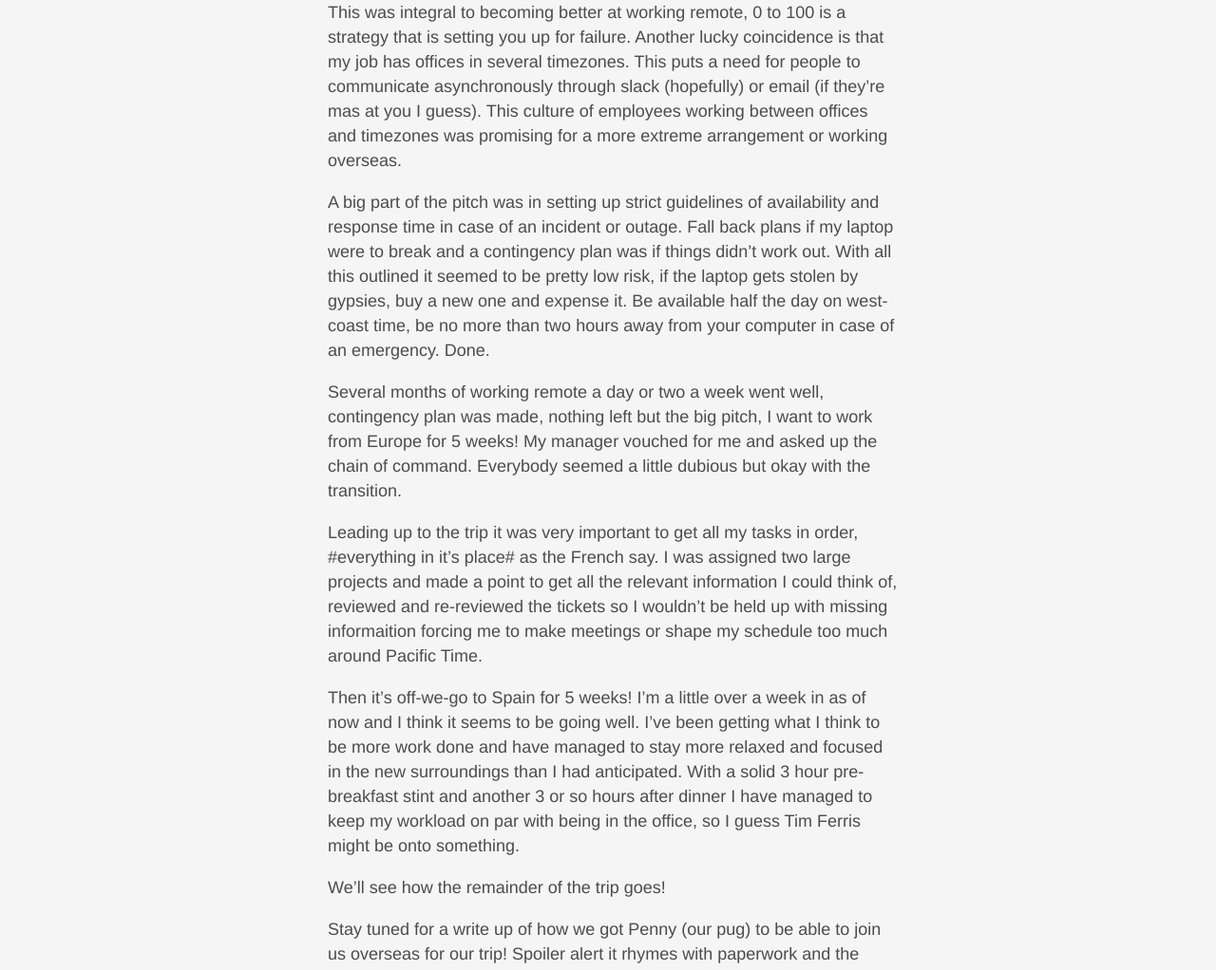
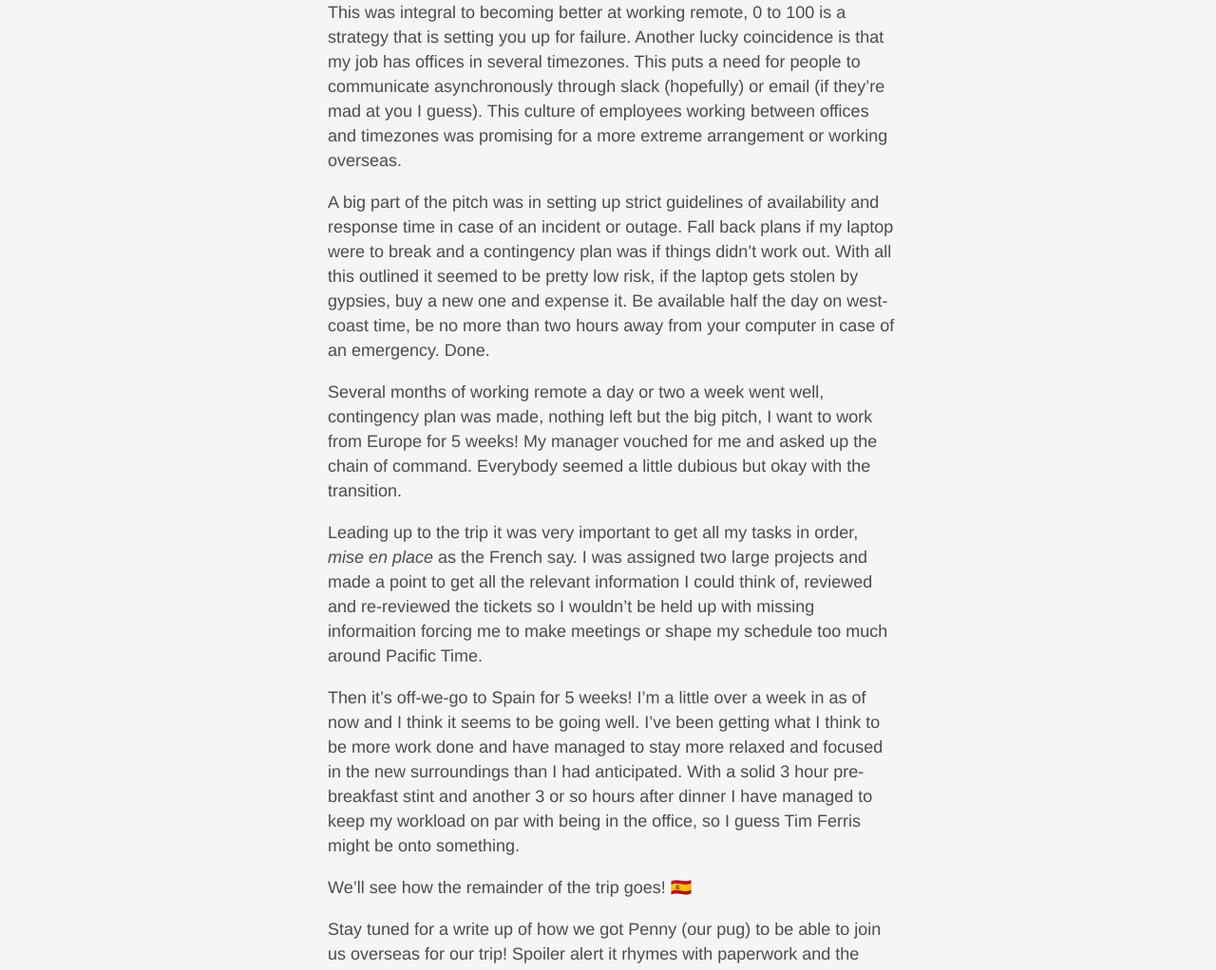
Before and after one commit to lame/five_weeks_abroad, a Jekyll site: the page built from _posts/2017-09-17-the-one-where-ryan-finally-writes-an-article.markdown, in a window 1280 px wide. Shown: the part 892-1914 px from the top of the page at 95% size. Built offline with Jekyll 4.4.1, drawn with Linux system fonts in a browser that asks for light colours; emoji names are drawn with the system emoji font; comment, search, counter and statistics services are not loaded; some of the changed text lies outside the part shown.

Commit message:
Update 2017-09-17-the-one-where-ryan-finally-writes-an-article.markdown
proofreading again

```diff
--- a/_posts/2017-09-17-the-one-where-ryan-finally-writes-an-article.markdown
+++ b/_posts/2017-09-17-the-one-where-ryan-finally-writes-an-article.markdown
@@ -27,7 +27,7 @@ logic behind this for sure, but it take a lot of dicipline to actually employ. I
 working days to my regular work schedule to test my own dicipline with this newfound freedom while still close to the
 office; working from the couch or quiet coffee shops. This was integral to becoming better at working remote, 0 to 100
 is a strategy that is setting you up for failure. Another lucky coincidence is that my job has offices in several
-timezones. This puts a need for people to communicate asynchronously through slack (hopefully) or email (if they're mas
+timezones. This puts a need for people to communicate asynchronously through slack (hopefully) or email (if they're mad
 at you I guess). This culture of employees working between offices and timezones was promising for a more extreme
 arrangement or working overseas.
 
@@ -44,7 +44,7 @@ work from Europe for 5 weeks! My manager vouched for me and asked up the chain o
 okay with the transition.
 
 
-Leading up to the trip it was very important to get all my tasks in order, #everything in it's place# as the French say.
+Leading up to the trip it was very important to get all my tasks in order, *mise en place* as the French say.
 I was assigned two large projects and made a point to get all the relevant information I could think of, reviewed and
 re-reviewed the tickets so I wouldn't be held up with missing informaition forcing me to make meetings or shape my
 schedule too much around Pacific Time.
@@ -56,7 +56,7 @@ surroundings than I had anticipated. With a solid 3 hour pre-breakfast stint and
 have managed to keep my workload on par with being in the office, so I guess Tim Ferris might be onto something.
 
 
-We'll see how the remainder of the trip goes!
+We'll see how the remainder of the trip goes! :es:
 
 
 Stay tuned for a write up of how we got Penny (our pug) to be able to join us overseas for our trip! Spoiler alert it
```
